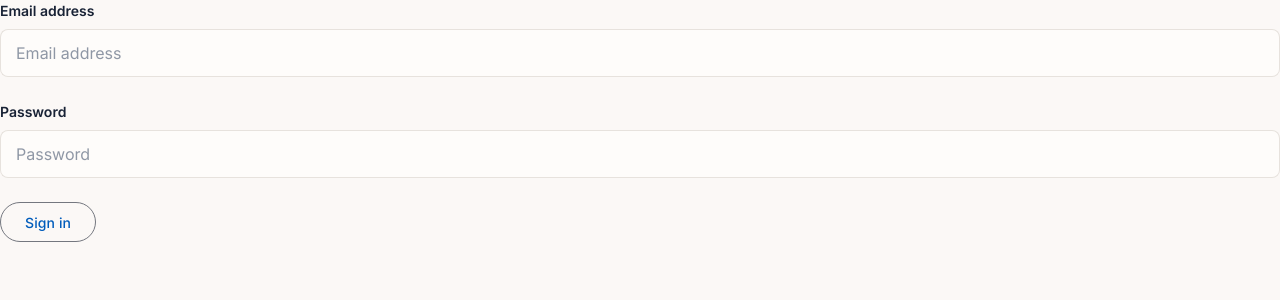
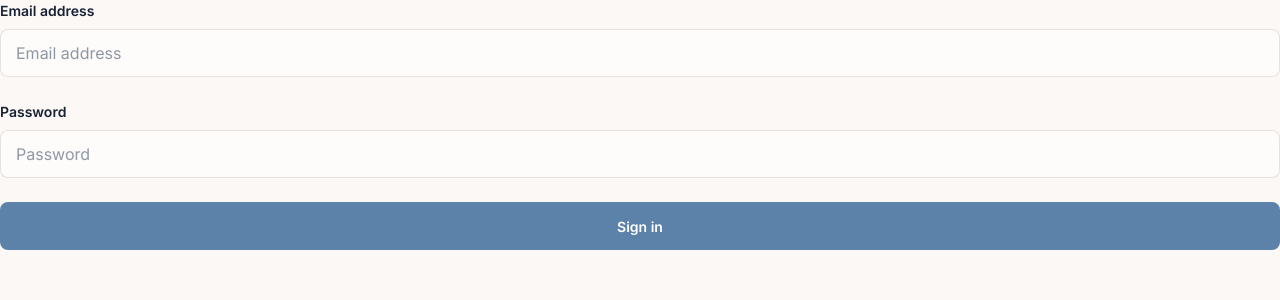
Before and after one commit to DanilChaban/fyndly-frontend, an Angular app: page /sign-in in a window 1280 px wide. Shown: the top 300 px of the page. Built offline with nearby package versions, Linux system fonts and the light colour scheme.

Commit message:
add: button variants, styles, and class bindings for primary and secondary states

```diff
--- a/src/app/shared/fl-ui/fl-button/components/fl-button/fl-button.component.html
+++ b/src/app/shared/fl-ui/fl-button/components/fl-button/fl-button.component.html
@@ -1 +1,9 @@
-<button class="fl-button" [matButton]="appearance()" (click)="onClick()"><ng-content /></button>
+<button
+  class="fl-button"
+  [ngClass]="buttonClass()"
+  [matButton]="appearance()"
+  [disabled]="disabled()"
+  (click)="onClick()"
+>
+  <ng-content />
+</button>
--- a/src/app/shared/fl-ui/fl-button/components/fl-button/fl-button.component.scss
+++ b/src/app/shared/fl-ui/fl-button/components/fl-button/fl-button.component.scss
@@ -0,0 +1,40 @@
+@use 'utilities/colors' as colors;
+
+:host {
+  display: block;
+  width: 100%;
+}
+
+.fl-button {
+  width: 100%;
+  height: 48px;
+  border-radius: 8px;
+  font-size: 14px;
+  font-weight: 600;
+  letter-spacing: 0;
+
+  &--primary {
+    background-color: colors.$color-blue-1;
+    color: white !important;
+    border: none;
+  }
+
+  &--secondary {
+    background-color: colors.$color-white-1;
+    color: colors.$color-black-1 !important;
+    border: 1px solid colors.$color-gray-3 !important;
+
+    &:hover:not(:disabled) {
+      background-color: colors.$color-gray-1 !important;
+    }
+
+    &:active:not(:disabled) {
+      background-color: colors.$color-gray-6 !important;
+    }
+  }
+
+  &:disabled {
+    cursor: not-allowed;
+    opacity: 0.6;
+  }
+}
--- a/src/app/shared/fl-ui/fl-button/components/fl-button/fl-button.component.ts
+++ b/src/app/shared/fl-ui/fl-button/components/fl-button/fl-button.component.ts
@@ -1,20 +1,30 @@
-import { ChangeDetectionStrategy, Component, input, output } from '@angular/core';
+import { ChangeDetectionStrategy, Component, computed, input, output } from '@angular/core';
+import { NgClass } from '@angular/common';
 import { MatButton } from '@angular/material/button';
 import { ButtonAppearance } from '@angular/material/button/testing';
+import { ButtonVariant } from '@ui/fl-button/types/button-variant';
 
 @Component({
   selector: 'fl-button',
-  imports: [MatButton],
+  imports: [MatButton, NgClass],
   templateUrl: './fl-button.component.html',
   styleUrl: './fl-button.component.scss',
   changeDetection: ChangeDetectionStrategy.OnPush,
 })
 export class FlButtonComponent {
   appearance = input<ButtonAppearance>('outlined');
+  variant = input<ButtonVariant>('primary');
+  disabled = input<boolean>(false);
 
   btnClicked = output<void>();
 
+  buttonClass = computed(() => `fl-button fl-button--${this.variant()}`);
+
   onClick(): void {
+    if (this.disabled()) {
+      return;
+    }
+
     this.btnClicked.emit();
   }
 }
--- /dev/null
+++ b/src/app/shared/fl-ui/fl-button/types/button-variant.ts
@@ -0,0 +1 @@
+export type ButtonVariant = 'primary' | 'secondary';
--- a/src/styles/utilities/colors.scss
+++ b/src/styles/utilities/colors.scss
@@ -3,6 +3,7 @@ $color-gray-2: #8f97a5;
 $color-gray-3: #e7e2dd;
 $color-gray-4: #d8d0c8;
 $color-gray-5: #f1ede9;
+$color-gray-6: #f8f4f1;
 
 $color-white-1: #fefcfa;
 
```
